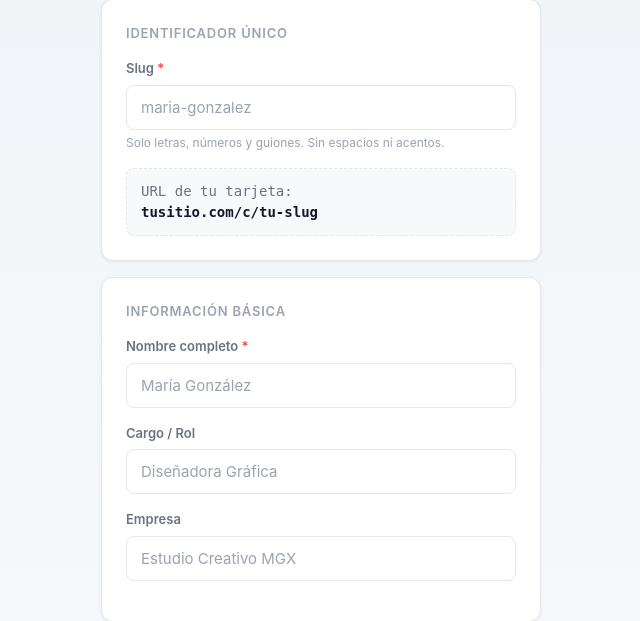
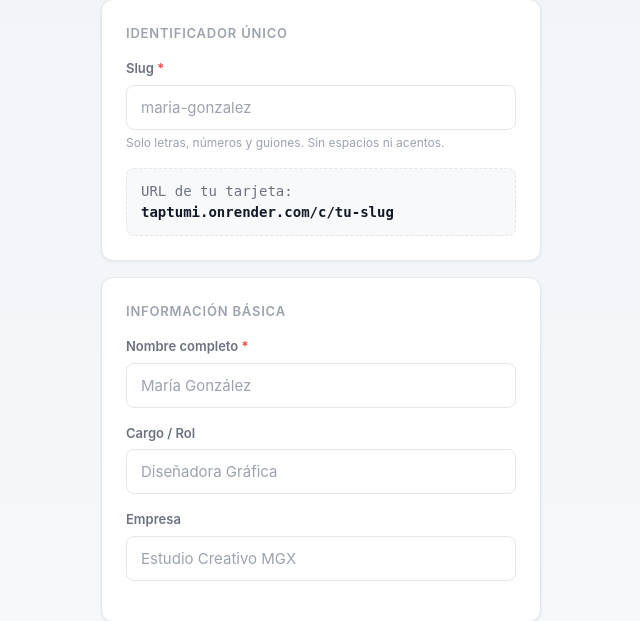
Before and after one commit to mauriciolinares4315/taptumi, a Flask app: template templates/create_profile.html in a window 1280 px wide. Shown: the part 147-768 px from the top of the page, without its empty margins (319-959 px from the left). Run offline with Flask 3, Linux system fonts and the light colour scheme; the template is opened without the code that fills it, so the values that code supplies are empty; parts of the project's set-up code (start-up, migrations or seed data) failed here and were passed over.

Commit message:
stats fix

```diff
--- a/templates/create_profile.html
+++ b/templates/create_profile.html
@@ -195,7 +195,7 @@
                 </div>
                 <div class="slug-preview">
                     URL de tu tarjeta:<br>
-                    <strong id="slug-url">tusitio.com/c/tu-slug</strong>
+                    <strong id="slug-url">taptumi.onrender.com/c/tu-slug</strong>
                 </div>
             </div>
 
@@ -285,7 +285,7 @@
                     Panel de edición: <span id="success-admin"></span>
                 </p>
             </div>
-            <a href="/" class="btn-secondary">Crear otro perfil</a>
+            <a href="/create" class="btn-secondary">Crear otro perfil</a>
             <p class="footer-copyright"> © <span class="taptumi-year"></span> Taptumi  Todos los derechos reservados.<br> Bucaramanga. Colombia.</p>
         </div>
     </div>
--- a/templates/profile.html
+++ b/templates/profile.html
@@ -80,12 +80,12 @@
         </button>
 
         <!-- Stats (solo visible si hay escaneos) -->
-        {% if total_scans > 0 %}
+       <!-- {% if total_scans > 0 %}
         <div class="stats-badge">
             <svg width="14" height="14" viewBox="0 0 24 24" fill="none" stroke="currentColor" stroke-width="2"><circle cx="12" cy="12" r="10"/><polyline points="12 6 12 12 16 14"/></svg>
             {{ total_scans }} visitas
         </div>
-        {% endif %}
+        {% endif %}-->
 
         <!-- Admin link (oculto, accesible por URL directa) -->
         <div class="admin-hint">
```
